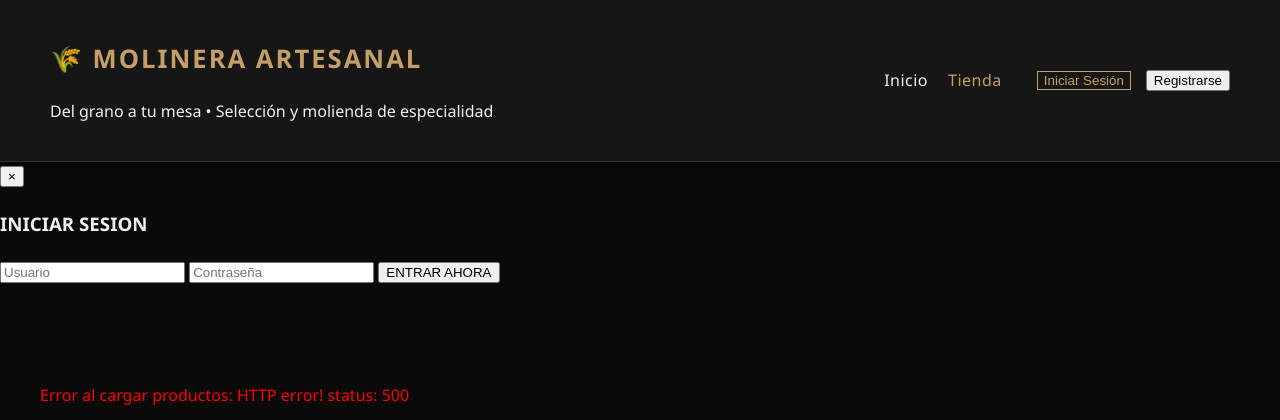
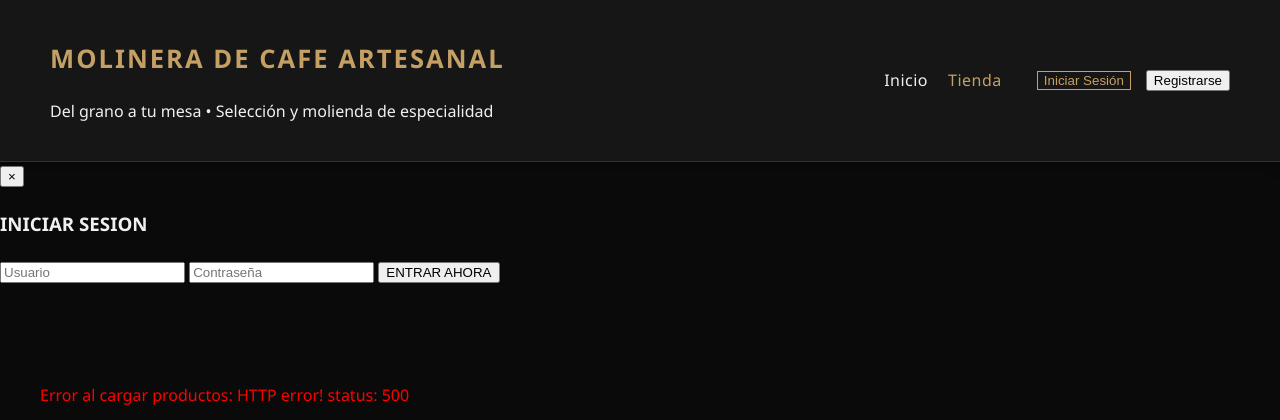
Before and after one commit to tanipumas/Proyecto_Maiz, a Django app: page /tienda/ in a window 1280 px wide. Shown: the top 420 px of the page. Run offline with Django 5.2, Linux system fonts and the light colour scheme; data comes from the database, SQL or seed files in the repository; both versions use the stored data as it was after the commit; data that the repository does not hold is empty.

Commit message:
pRUEBA 10

```diff
--- a/backend/productos/templates/tienda.html
+++ b/backend/productos/templates/tienda.html
@@ -10,7 +10,7 @@
 
     <header class="molinera-header">
         <div class="logo-area">
-            <h1><a href="{% url 'inicio' %}" style="color: inherit; text-decoration: none;">🌾 MOLINERA ARTESANAL</a></h1>
+            <h1><a href="{% url 'inicio' %}" style="color: inherit; text-decoration: none;"> MOLINERA DE CAFE ARTESANAL</a></h1>
             <p class="tagline">Del grano a tu mesa • Selección y molienda de especialidad</p>
         </div>
 
```
Also changed, not shown: db.sqlite3.
